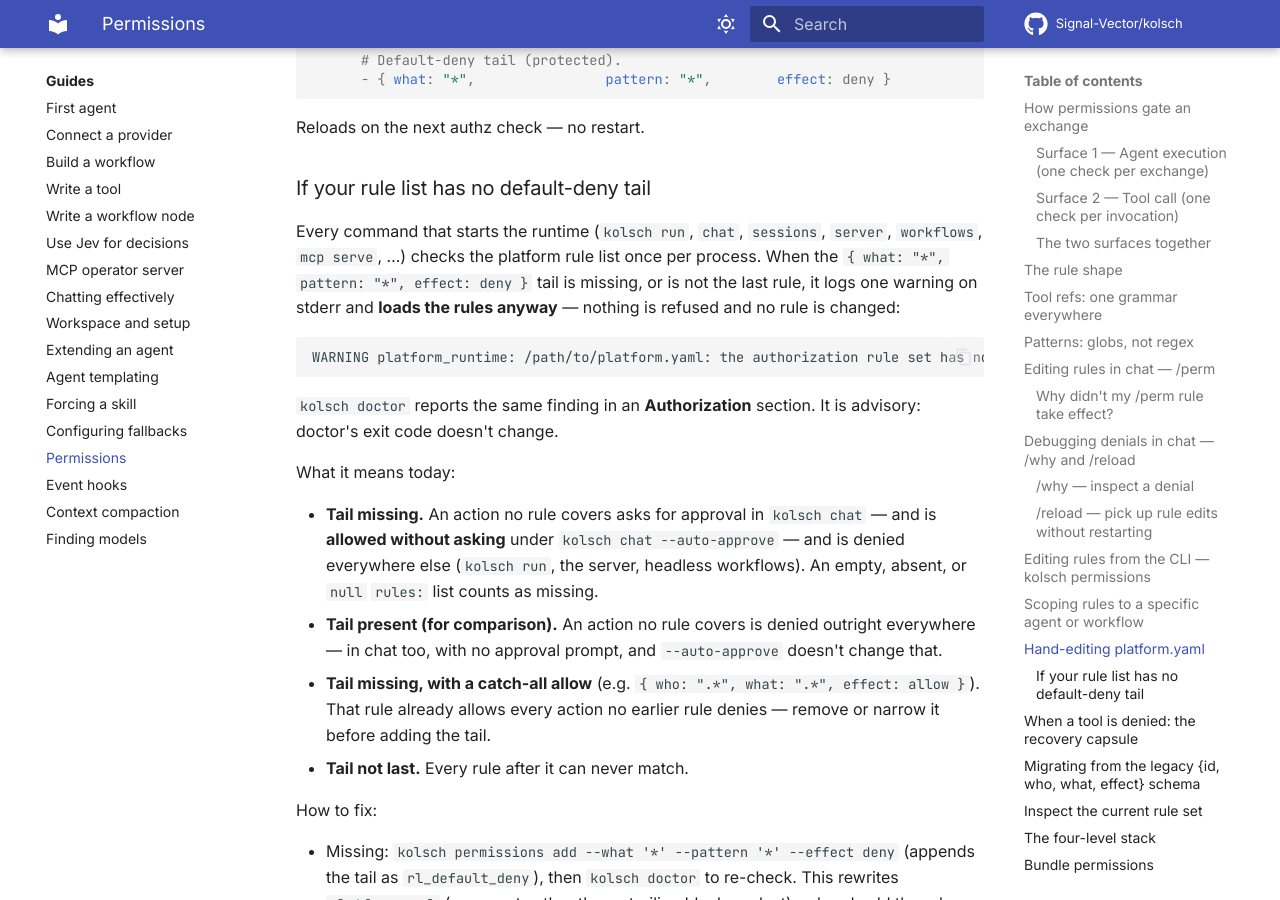
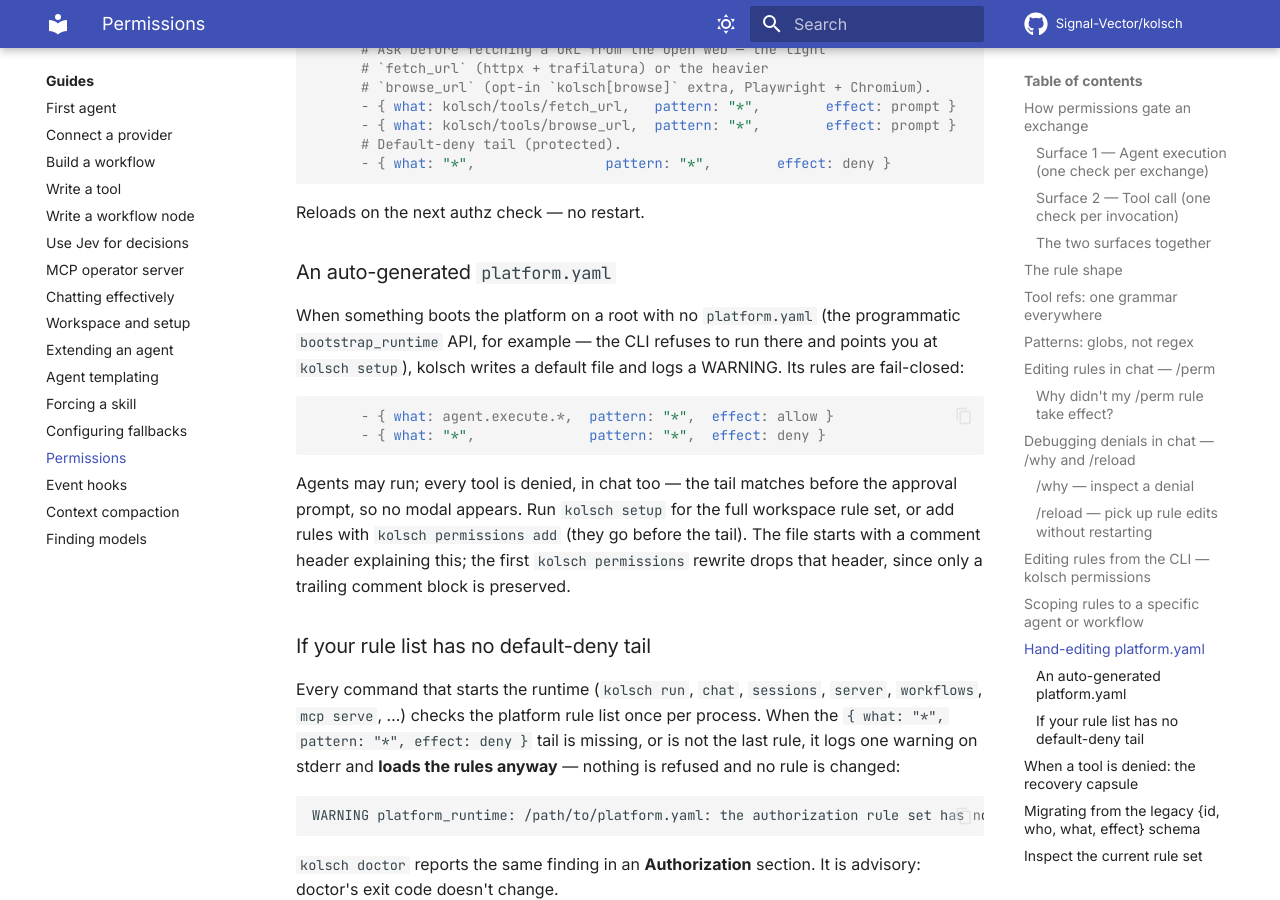
Before and after one commit to Signal-Vector/kolsch, an MkDocs documentation site: the page built from docs/how-to/permissions.md, in a window 1280 px wide and 900 px high, scrolled down 8938 px. Built offline with MkDocs 1.6.1 and Material for MkDocs 9.7.7, drawn with Linux system fonts in a browser that asks for light colours; comment, search, counter and statistics services are not loaded; some of the changed text lies outside the part shown.

Commit message:
fix(chat): stop /reload re-creating a missing platform.yaml
/reload called load_or_create, so deleting platform.yaml mid-session
and reloading regenerated the file and swapped its default rules in
live. A missing platform.yaml now aborts the reload with the old
provider kept, and nothing is written.

Docs: the Asset Management and File Handling contracts, authz
contract §3.7.5, the permissions how-to and the AGENTS.md authz rule
now describe the fail-closed auto-generated default and how tests opt
in to permissive rules.

bug-157 Phase 3.

Co-Authored-By: Claude Opus 5.5 <noreply@anthropic.com>

````diff
--- a/docs/how-to/permissions.md
+++ b/docs/how-to/permissions.md
@@ -332,10 +332,13 @@ The command atomically:
    the chat started (so `bundles/new-bundle/bundle.yaml` created
    mid-session is picked up).
 2. Re-parses every YAML in all 4 layers.
-3. If ANY parse fails: aborts, keeps the old authz provider live,
+3. If `platform.yaml` is missing (deleted mid-session): aborts and
+   keeps the old authz provider live. `/reload` never re-creates the
+   file — restore it, or run `kolsch setup`, then `/reload` again.
+4. If ANY parse fails: aborts, keeps the old authz provider live,
    prints the offending `file:line`. Enforcement never enters a
    half-loaded state.
-4. Otherwise: swaps in the fresh provider and prints a summary
+5. Otherwise: swaps in the fresh provider and prints a summary
    like `reloaded 17 rules across 4 layers [+1 bundle, -1 agent]`.
 
 Next authz decision uses the new rules. In-flight tool calls
@@ -462,6 +465,25 @@ authorization:
 ```
 
 Reloads on the next authz check — no restart.
+
+### An auto-generated `platform.yaml`
+
+When something boots the platform on a root with no `platform.yaml`
+(the programmatic `bootstrap_runtime` API, for example — the CLI
+refuses to run there and points you at `kolsch setup`), kolsch writes
+a default file and logs a WARNING. Its rules are fail-closed:
+
+```yaml
+      - { what: agent.execute.*,  pattern: "*",  effect: allow }
+      - { what: "*",              pattern: "*",  effect: deny }
+```
+
+Agents may run; every tool is denied, in chat too — the tail matches
+before the approval prompt, so no modal appears. Run `kolsch setup`
+for the full workspace rule set, or add rules with `kolsch permissions
+add` (they go before the tail). The file starts with a comment header
+explaining this; the first `kolsch permissions` rewrite drops that
+header, since only a trailing comment block is preserved.
 
 ### If your rule list has no default-deny tail
 
````
Also changed, not shown: AGENTS.md (+6 -1 lines), docs/explanation/asset-management-contract.md (+18 -1 lines), docs/explanation/file-handling.md (+4 -1 lines), docs/explanation/secrets-sandbox-authz-contract.md (+10 -4 lines), 2 other files.
